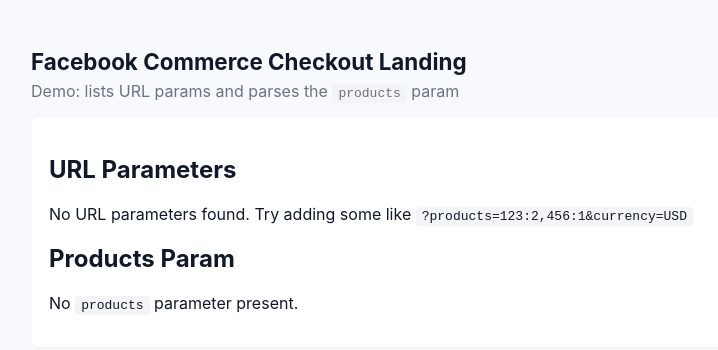
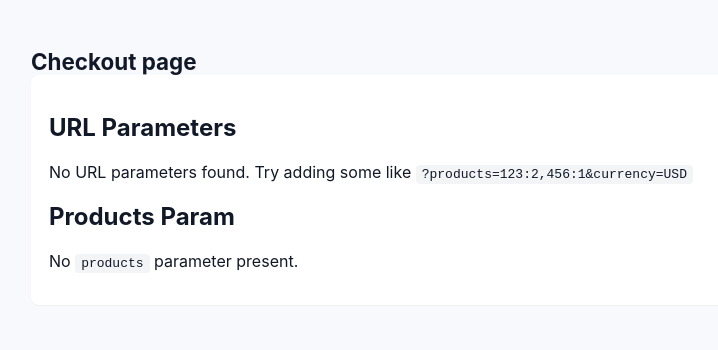
Before and after one commit to bfrola/checkout_demo, a React (Vite) app: page / in a window 1280 px wide. Shown: the top 350 px of the page, without its empty margins (159-877 px from the left). Built offline with nearby package versions, Linux system fonts and the light colour scheme.

Commit message:
Update App.jsx

```diff
--- a/src/App.jsx
+++ b/src/App.jsx
@@ -1,12 +1,11 @@
-import React from 'react'
+ import React from 'react'
 import Checkout from './Checkout'
 
 export default function App() {
   return (
     <div className="app">
       <header className="header">
-        <h1>Facebook Commerce Checkout Landing</h1>
-        <p className="subtitle">Demo: lists URL params and parses the <code>products</code> param</p>
+        <h1>Checkout page</h1>
       </header>
       <main>
         <Checkout />
```
